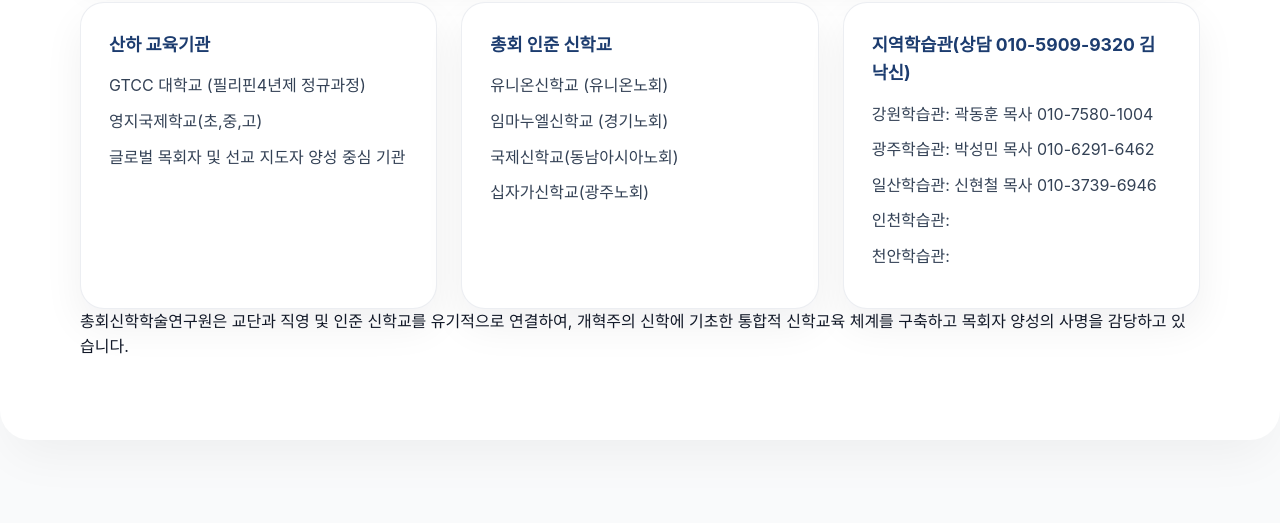
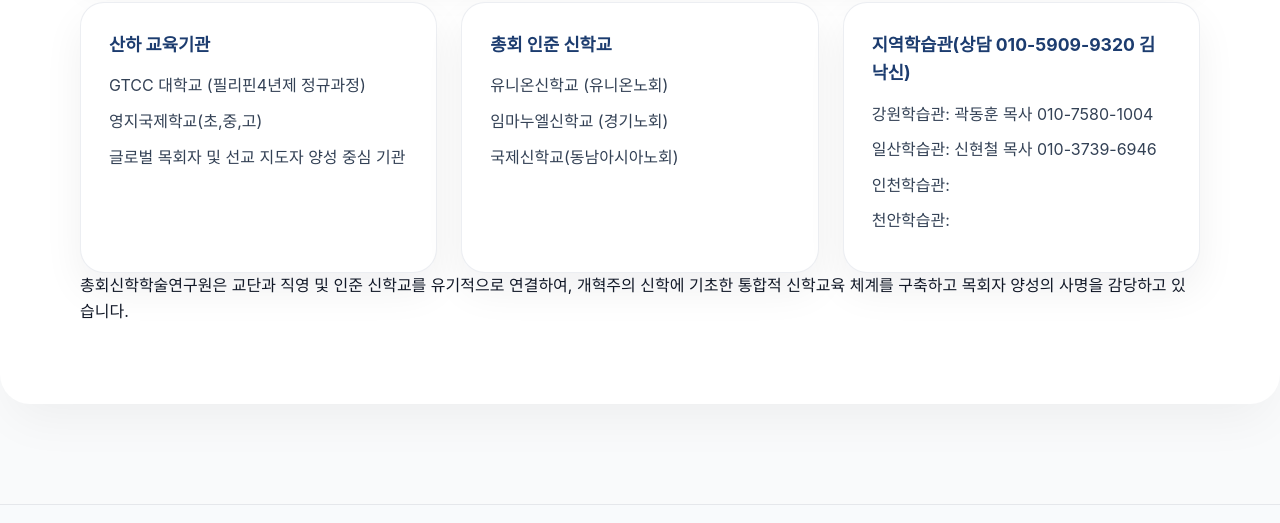
Before and after one commit to PeterKimCode/hyts_website, a plain HTML site: page intro_org.html in a window 1280 px wide. Shown: the part 1340-1863 px from the top of the page. Drawn offline with Linux system fonts and the light colour scheme; a web font is replaced by a local one.

Commit message:
Update intro_org.html

```diff
--- a/intro_org.html
+++ b/intro_org.html
@@ -120,12 +120,10 @@
                     <p>유니온신학교 (유니온노회)</p>
                     <p>임마누엘신학교 (경기노회)</p>
                     <p>국제신학교(동남아시아노회)</p>
-                    <p>십자가신학교(광주노회)</p>
                 </article>
                 <article class="value-card">
                     <h4>지역학습관(상담 010-5909-9320 김낙신)</h4>
                     <p>강원학습관: 곽동훈 목사 010-7580-1004</p>
-                    <p>광주학습관: 박성민 목사 010-6291-6462</p>
                     <p>일산학습관: 신현철 목사 010-3739-6946</p>
                     <p>인천학습관: </p>
                     <p>천안학습관: </p>
```
